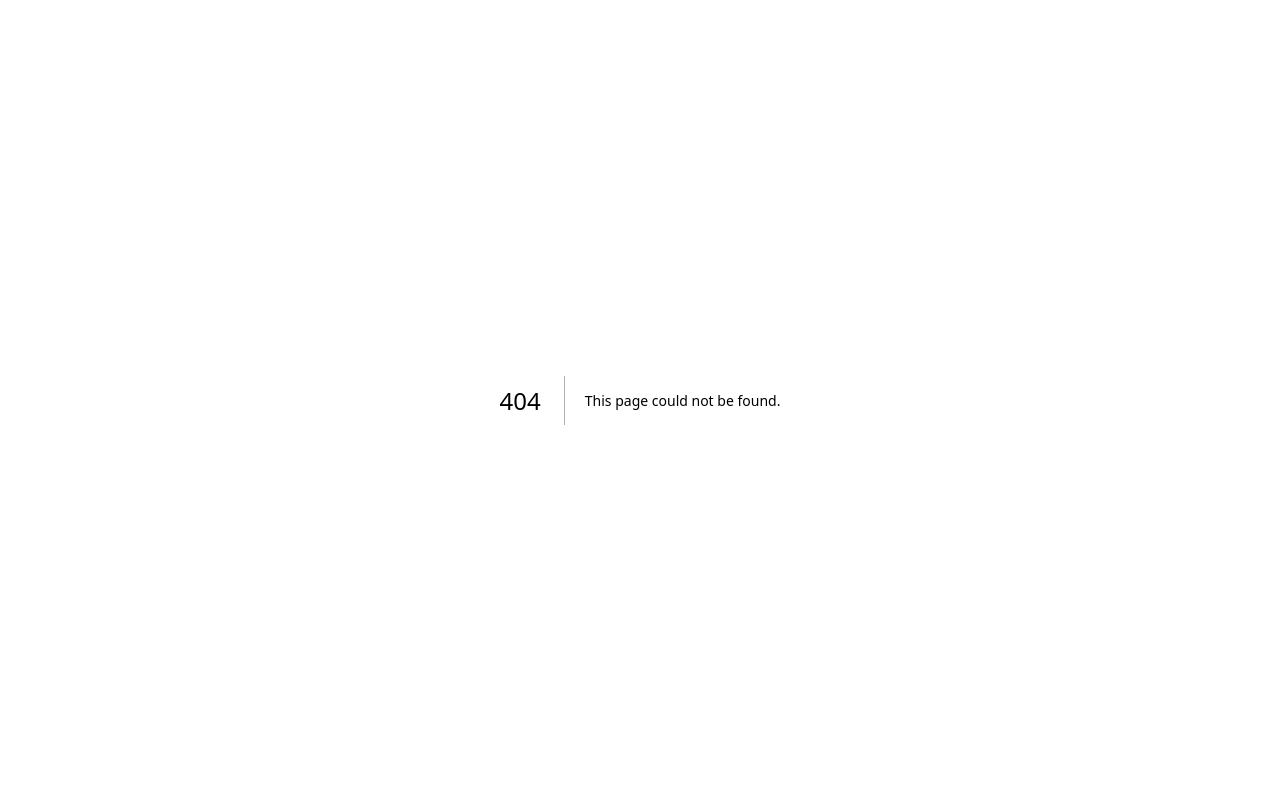
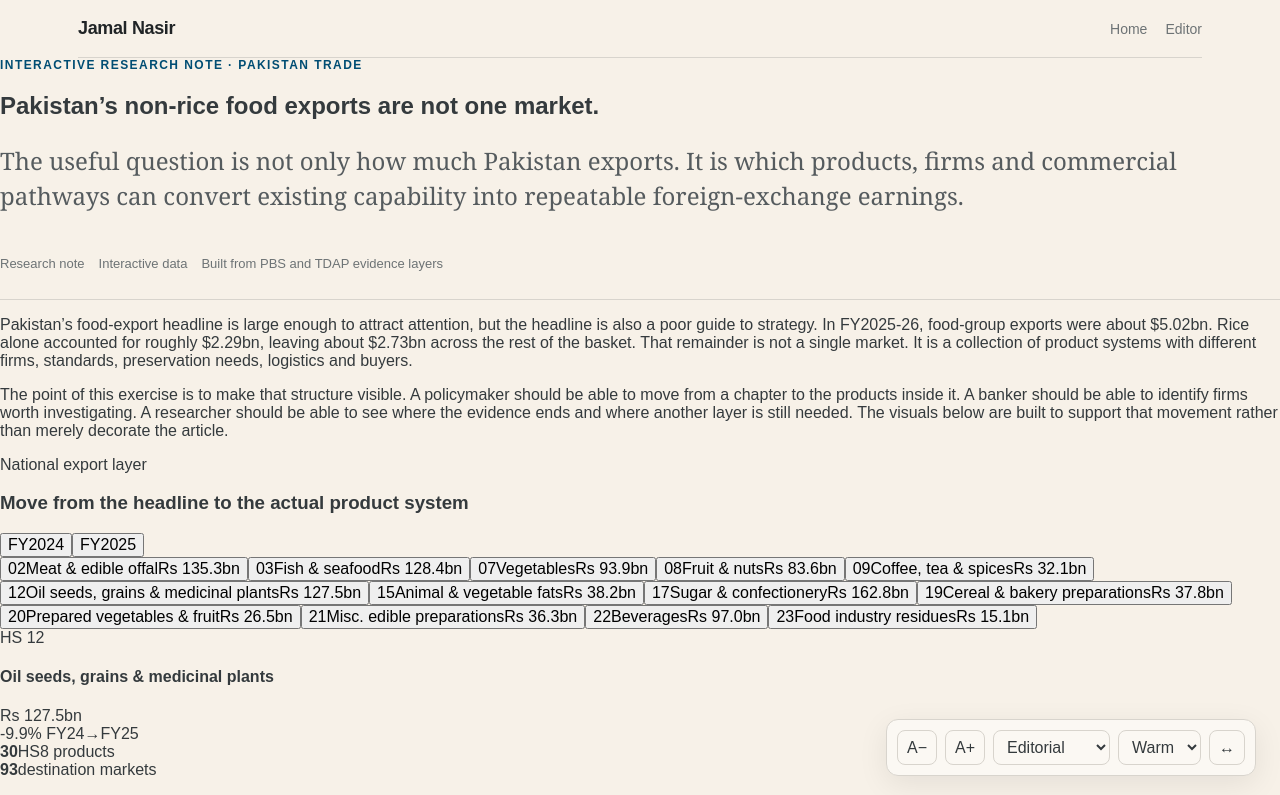
Before and after one commit to jamal715/personal-editorial-engine, a Next.js app: page /article/pakistan-food-export-intelligence in a window 1280 px wide. Before the commit this address had no page. Shown: the top 795 px of the page. Built offline with nearby package versions, Linux system fonts and the light colour scheme.

Commit message:
Publish first interactive food export research note

```diff
--- /dev/null
+++ b/app/article/pakistan-food-export-intelligence/page.tsx
@@ -0,0 +1,51 @@
+import FoodExportExplorer from "../../../components/FoodExportExplorer";
+import ReaderControls from "../../../components/ReaderControls";
+
+export const metadata = {
+  title: "Pakistan's non-rice food exports are not one market",
+  description: "An interactive research note on the products, firms and commercial pathways behind Pakistan's non-rice food exports."
+};
+
+export default function FoodExportNote(){
+  return <main className="research-note">
+    <div className="shell">
+      <header className="topbar note-topbar">
+        <a className="brand" href="/"><strong>Jamal Nasir</strong></a>
+        <nav className="nav"><a href="/">Home</a><a href="/editor">Editor</a></nav>
+      </header>
+    </div>
+
+    <article className="note-shell">
+      <header className="note-hero">
+        <div className="kicker">Interactive research note · Pakistan trade</div>
+        <h1>Pakistan’s non-rice food exports are not one market.</h1>
+        <p className="article-standfirst">The useful question is not only how much Pakistan exports. It is which products, firms and commercial pathways can convert existing capability into repeatable foreign-exchange earnings.</p>
+        <div className="article-meta"><span>Research note</span><span>Interactive data</span><span>Built from PBS and TDAP evidence layers</span></div>
+      </header>
+
+      <div className="note-prose">
+        <p>Pakistan’s food-export headline is large enough to attract attention, but the headline is also a poor guide to strategy. In FY2025-26, food-group exports were about $5.02bn. Rice alone accounted for roughly $2.29bn, leaving about $2.73bn across the rest of the basket. That remainder is not a single market. It is a collection of product systems with different firms, standards, preservation needs, logistics and buyers.</p>
+        <p>The point of this exercise is to make that structure visible. A policymaker should be able to move from a chapter to the products inside it. A banker should be able to identify firms worth investigating. A researcher should be able to see where the evidence ends and where another layer is still needed. The visuals below are built to support that movement rather than merely decorate the article.</p>
+      </div>
+
+      <FoodExportExplorer />
+
+      <div className="note-prose after-viz">
+        <h2>What this changes</h2>
+        <p>Aggregate trade statistics are necessary, but they are not enough to identify a scalable export pathway. A large national number does not tell us whether the activity is concentrated in a handful of firms, distributed across many small exporters, dependent on one product form, or exposed to a narrow set of markets.</p>
+        <p>That is why the national PBS trade layer and the TDAP exporter layer are deliberately kept separate here. The first tells us the size and geography of trade. The second helps identify firms and HS8 capabilities for further investigation. Until a defensible linkage is established, national export value should not be allocated to individual exporters.</p>
+
+        <h2>How this can be used</h2>
+        <p>For policy, the tool can help distinguish sectors that need buyer access from sectors that first need aggregation, processing, cold-chain, standards or logistics. For finance, it creates a transparent first screen for exporter engagement before credit analysis. For researchers, it creates a reproducible structure for moving from the macro headline to product and firm-level questions.</p>
+        <p>This first note is only the beginning. The next version should connect the same structure to richer destination analysis, global demand, competitor concentration, tariffs and verified strategic partners — while keeping every inference visible to the reader.</p>
+
+        <div className="method-box">
+          <b>Method note</b>
+          <p>National trade values use Pakistan Bureau of Statistics HS8 × destination data for FY2024 and FY2025. Firm discovery uses TDAP exporter-directory records. Reported record count is not physical quantity; TDAP extract shares are not Pakistan national market shares; firm attribution and national aggregates remain separate unless a defensible linkage exists.</p>
+        </div>
+      </div>
+    </article>
+
+    <ReaderControls />
+  </main>
+}
```
